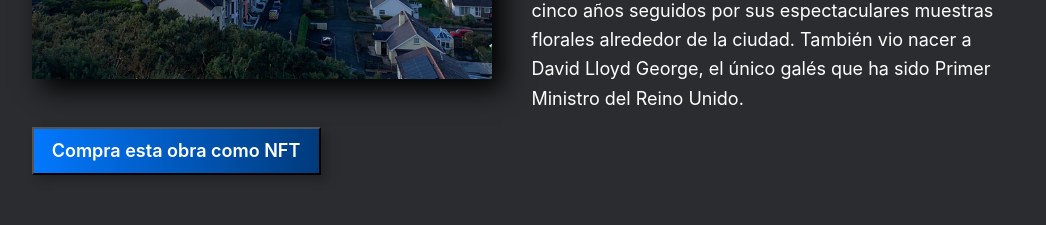
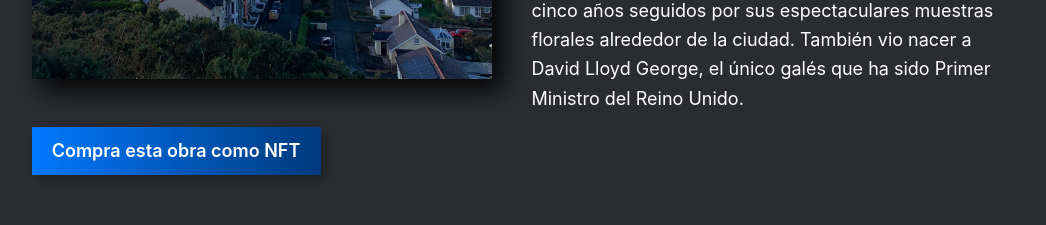
Before and after one commit to mandujano-cruz/web_project_homeland, a plain HTML site: page index.html in a window 1280 px wide. Shown: the part 3480-3705 px from the top of the page, without its empty margins (115-1161 px from the left). Drawn offline with Linux system fonts and the light colour scheme.

Commit message:
corrección formato de html y botón

```diff
--- a/blocks/place.css
+++ b/blocks/place.css
@@ -79,10 +79,15 @@
   background: linear-gradient(90deg, #0278FE 0%, #003A7B 99.98%);
   width: 289px;
   height: 48px;
-  color: #FFF;
   font-size: 18px;
   font-weight: 600;
   line-height: 21.78px;
+  text-decoration: none;
+  color: #FFF;
+  text-align: center;
+  display: flex;
+  align-items: center;
+  justify-content: center;
 }
 
 .place__button:hover{
@@ -90,12 +95,18 @@
   background: linear-gradient(90deg, rgba(2, 120, 254, 0.25) 0%, rgba(0, 58, 123, 0.25) 99.98%);
   width: 289px;
   height: 48px;
-  color: #FFF;
   font-size: 18px;
   font-weight: 600;
   line-height: 21.78px;
+  text-decoration: none;
+  color: #FFF;
+  text-align: center;
+  display: flex;
+  align-items: center;
+  justify-content: center;
 }
 
 .place__link{
   text-decoration: none;
+  color: #FFF;
 }
--- a/index.html
+++ b/index.html
@@ -27,7 +27,7 @@
               <cite class="content__quote-cite">— Joseph Beuys</cite>
               <p class="content__description">La ciudad de TripleTen ha reunido a profesionales de diferentes rincones del mundo. Hoy, la Galería de Arte TripleTen se enorgullece de presentar historias y fotografías de algunas de las personas que dedican su tiempo y esfuerzo a hacer que los futuros profesionales de la tecnología de esta ciudad se sientan como en casa. Cada uno de nosotros tiene una historia única sobre el lugar del que procede. No dudes en añadir a nuestra colección tu propia historia y una obra de arte visual dedicada a tu ciudad natal. No importa de dónde seas, nos alegra que seas nuestro vecino.</p>
             </section>
-            <section class="photo-grid">
+            <div class="photo-grid">
               <img src="./images/grid_gallery-lake.png" alt="Ciudad cerca del agua en un día nublado." class="photo-grid__item">
               <img src="./images/grid_gallery-sea.png" alt="Ciudad de Cricieth, Gales." class="photo-grid__item">
               <img src="./images/grid_gallery-church.png" alt="Estructura de una iglesia en el atardecer." class="photo-grid__item">
@@ -36,7 +36,7 @@
               <img src="./images/grid_gallery-parking.png" alt="Letretos de estacionamiento junto con arbustos." class="photo-grid__item">
               <img src="./images/grid_gallery-house.png" alt="Pequeño hogar en forma priamide circular." class="photo-grid__item">
               <img src="./images/grid_gallery-village.png" alt="Pequeña aldea entre las montañas." class="photo-grid__item">
-            </section>
+            </div>
             <section class="places">
               <div class="place">
                 <h2 class="place__title">Cricieth, Gales</h2>
@@ -54,7 +54,7 @@
                     A pocos pasos de camino al castillo, puedes disfrutar de los mejores helados del mundo en Cadwalader's, cuyo ingrediente secreto se rumorea que son algas marinas de la localidad. Otra cosa por la que es famosa Cricieth es por haber ganado el premio *Gales en flor* durante cinco años seguidos por sus espectaculares muestras florales alrededor de la ciudad. También vio nacer a David Lloyd George, el único galés que ha sido Primer Ministro del Reino Unido.
                   </p>
                 </div>
-                <a href="https://theverge.com/22310188/nft-explainer-what-is-blockchain-crypto-art-faq" class="place__link"><button class="place__button">Compra esta obra como NFT</button></a>
+                <a href="https://theverge.com/22310188/nft-explainer-what-is-blockchain-crypto-art-faq" class="place__button">Compra esta obra como NFT</a>
               </div>
               <div class="place">
                 <h2 class="place__title">Berea, EE.UU.</h2>
@@ -71,7 +71,7 @@
                     Aunque, probablemente es mejor conocida por su universidad. El Berea College fue fundado en 1855 y fue la primera universidad sureña integrada racialmente, así como la primera en ser coeducacional. Algo que en cierta manera la hace única, es que no cobra colegiatura: cada estudiante recibe una beca del 100%.
                   </p>
                 </div>
-                <a href="https://theverge.com/22310188/nft-explainer-what-is-blockchain-crypto-art-faq" class="place__link"><button class="place__button">Compra esta obra como NFT</button></a>
+                <a href="https://theverge.com/22310188/nft-explainer-what-is-blockchain-crypto-art-faq" class="place__button">Compra esta obra como NFT</a>
               </div>
               <div class="place">
                 <h2 class="place__title">Muramvya, Burundi</h2>
@@ -91,7 +91,7 @@
                     El Parque nacional de Kibira, una de las mayores reservas de vida silvestre para los simios, ocupa parte de cuatro provincias, incluyendo Muramvya. Este parque nacional se encuentra en las cúspides de las hermosas montañas de la Divisoria Congo-Nilo, cuyas alturas oscilan entre 1,550 y 2,660 metros. Está lleno de hermosa vegetación, y es una fuente para los diversos ríos y arroyos que proporcionan agua alrededor del país.
                   </p>
                 </div>
-                <a href="https://theverge.com/22310188/nft-explainer-what-is-blockchain-crypto-art-faq" class="place__link"><button class="place__button">Compra esta obra como NFT</button></a>
+                <a href="https://theverge.com/22310188/nft-explainer-what-is-blockchain-crypto-art-faq" class="place__button">Compra esta obra como NFT</a>
               </div>
               <div class="place">
                 <h2 class="place__title">Villagrán, México</h2>
@@ -111,7 +111,7 @@
                     Sus lugares atractivos del municipio son su Centro histórico y la Iglesia de la Purísima Concepción que cuenta con unos pintorescos jardines y muchos detalles en cantera tanto en fuentes como en esculturas y muros. Otros imperdibles son la Capilla de la Virgen de Guadalupe, la Capilla de San Isidro Labrador y aunque muchos no lo saben, cuenta con un museo de sitio con toda la historia de la ciudad.
                   </p>
                 </div>
-                <a href="https://theverge.com/22310188/nft-explainer-what-is-blockchain-crypto-art-faq" class="place__link"><button class="place__button">Compra esta obra como NFT</button></a>
+                <a href="https://theverge.com/22310188/nft-explainer-what-is-blockchain-crypto-art-faq" class="place__button">Compra esta obra como NFT</a>
               </div>
             </section>
           </main>
```
